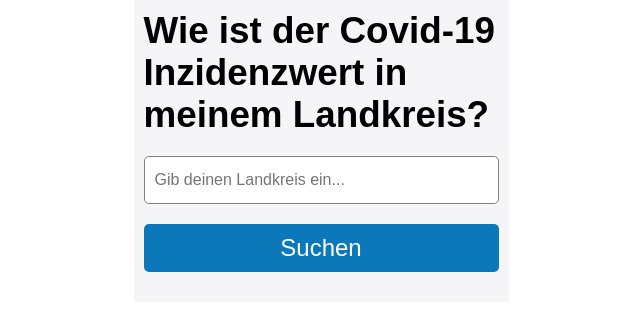
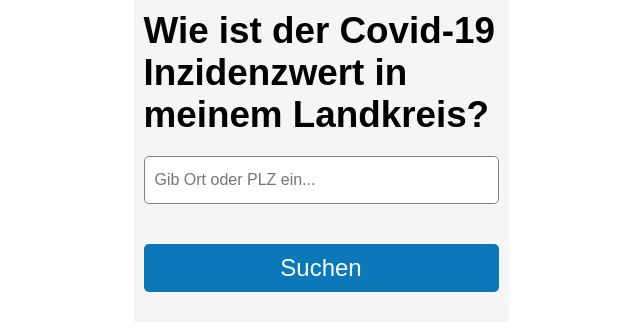
Before and after one commit to JulianBlohm/capstone-project, a React (Create React App) app: page / in a window 1280 px wide. Shown: the top 330 px of the page, without its empty margins (319-959 px from the left). Built offline with nearby package versions, Linux system fonts and the light colour scheme; no server answers.

Commit message:
Add geocoding and displayed error message

```diff
--- a/src/MainPage.js
+++ b/src/MainPage.js
@@ -1,31 +1,47 @@
-import Form from './components/Form'
 import styled from 'styled-components/macro'
-import { useEffect } from 'react'
+import { useState, useEffect } from 'react'
+import getGeoData from './services/getGeoData'
 import getRkiData from './services/getRkiData'
 import useUserInput from './hooks/useUserInput'
+import Form from './components/Form'
+
 
 function MainPage() {
 
     const {
         userInput,
         setUserInput,
-        county,
-        setCounty,
-        incidence,
-        setIncidence
+        userPlace,
+        setUserPlace,
+        coordinates,
+        setCoordinates,
+        countyData,
+        setCountyData
     }
     = useUserInput()
 
-    const countyResult = county.charAt(0).toUpperCase() + county.slice(1)
+    const [ errorMessage, setErrorMessage ] = useState()
 
-    // eslint-disable-next-line react-hooks/exhaustive-deps
-    useEffect(() => getCountyData(), [county])
+
+    useEffect(() => {userPlace && getCountyData()}, [userPlace])
+    useEffect(() => {coordinates.longitude && getIncidenceData()}, [coordinates])
+    useEffect(() => setErrorMessage(''), [userPlace,coordinates] )
+
+    console.log(coordinates)
+    console.log(countyData)
 
     function getCountyData() {
-        getRkiData(county)
-            .then(data => setIncidence(Math.round(data.features[0].attributes.cases7_per_100k)))
-            .catch((error) => console.log('No Data from Server'))
+        getGeoData(userPlace)
+            .then(geoData => setCoordinates({latitude: Number(geoData[0].lat).toFixed(6), longitude: Number(geoData[0].lon).toFixed(6)}))
+            .catch((error) => setErrorMessage('Ort konnte vom Server nicht bestimmt werden'))
     }
+
+    function getIncidenceData() {
+         getRkiData(coordinates)
+            .then(data => setCountyData({countyName: data.features[0].attributes.GEN, incidence: Math.round(data.features[0].attributes.cases7_per_100k) }))
+            .catch((error) => {!errorMessage && setErrorMessage('RKI-Daten konnten nicht geladen werden')})
+    }
+
 
     return (
         <MainPageStyled>
@@ -33,11 +49,12 @@ function MainPage() {
             <Form
                 userInput={userInput}
                 setUserInput={setUserInput}
-                setCounty={setCounty}
+                setPlace={setUserPlace}
+                errorMessage={errorMessage}
                 >
             </Form>
 
-            { incidence ? <h2> {countyResult} hat aktuell eine 7-Tage-Inzidenz von {incidence} </h2> : '' }
+            { countyData.incidence ? <h2> {countyData.countyName} hat aktuell eine 7-Tage-Inzidenz von {countyData.incidence} </h2> : '' }
         </MainPageStyled>
     )
 }
--- a/src/components/Form.js
+++ b/src/components/Form.js
@@ -1,36 +1,51 @@
 import Button from './Button'
 import Input from './Input'
 import PropTypes from 'prop-types'
+import styled from 'styled-components/macro'
 
 
-function Form({userInput, setUserInput, setCounty}) {
+function Form({userInput, setUserInput, setPlace, errorMessage}) {
 
     function handleChange(event) {
         setUserInput(event.target.value);
     }
 
-    function handleSubmitCounty(event) {
+    function handleSubmitPlace(event) {
         event.preventDefault()
-        setCounty(userInput)
+        setPlace(userInput)
         setUserInput('')
         event.target.focus()
     }
 
 return (
-            <form onSubmit={handleSubmitCounty}>
+            <FormStyled onSubmit={handleSubmitPlace}>
                 <Input
                     value={userInput}
                     onChange= {handleChange}
-                    placeholderText="Gib deinen Landkreis ein..."/>
+                    placeholderText="Gib Ort oder PLZ ein..."/>
+                <span>{errorMessage}</span>
                 <Button text="Suchen"/>
-            </form>
+            </FormStyled>
 )
 }
 
 Form.propTypes = {
     userInput: PropTypes.string,
     setUserInput: PropTypes.func,
-    setCounty: PropTypes.func
+    setPlace: PropTypes.func,
+    errorMessage: PropTypes.string
 }
 
+const FormStyled = styled.form`
+position: relative;
+
+span {
+    font-size: 0.8rem;
+    color: darkred;
+    position: absolute;
+    left: 11px;
+    top: 55px;
+
+  }
+`
 export default Form
--- a/src/components/Input.js
+++ b/src/components/Input.js
@@ -21,6 +21,7 @@ border-radius: 5px;
 border: 1px solid gray;
 height: 48px;
 font-size: 1rem;
+margin-bottom: 20px;
 `
 
 Input.propTypes = {
--- a/src/hooks/useUserInput.js
+++ b/src/hooks/useUserInput.js
@@ -3,15 +3,24 @@ import { useState } from 'react'
 export default function useUserInput() {
 
     const [userInput, setUserInput] = useState('')
-    const [county, setCounty] = useState('')
-    const [incidence, setIncidence] = useState(0)
+    const [userPlace, setUserPlace] = useState('')
+    const [coordinates, setCoordinates] = useState({
+        latitude: 0,
+        longitude: 0,
+    })
+    const [countyData, setCountyData] = useState({
+        countyName: '',
+        incidence: 0
+    })
 
     return {
         userInput,
         setUserInput,
-        county,
-        setCounty,
-        incidence,
-        setIncidence
+        userPlace,
+        setUserPlace,
+        coordinates,
+        setCoordinates,
+        countyData,
+        setCountyData
     }
 }
--- /dev/null
+++ b/src/services/getGeoData.js
@@ -0,0 +1,4 @@
+export default function getGeoData(place) {
+    return fetch(`https://nominatim.openstreetmap.org/search?q=${place}&format=json&countrycodes=de&limit=1`)
+        .then(res => res.json())
+}
--- a/src/services/getRkiData.js
+++ b/src/services/getRkiData.js
@@ -1,4 +1,4 @@
-export default function getRkiData(county) {
-    return fetch(`https://services7.arcgis.com/mOBPykOjAyBO2ZKk/arcgis/rest/services/RKI_Landkreisdaten/FeatureServer/0/query?where=GEN%20%3D%20%27${county}%27&outFields=OBJECTID,GEN,cases7_per_100k&outSR=4326&f=json`)
+export default function getRkiData(coordinates) {
+    return fetch(`https://services7.arcgis.com/mOBPykOjAyBO2ZKk/arcgis/rest/services/RKI_Landkreisdaten/FeatureServer/0/query?outFields=OBJECTID,cases7_per_100k,GEN,last_update,BL&geometryType=esriGeometryPoint&spatialRel=esriSpatialRelWithin&inSR=4326&outSR=4326&f=json&geometry=${coordinates.longitude},${coordinates.latitude}`)
         .then(res => res.json())
 }
--- a/src/styles/GlobalStyle.js
+++ b/src/styles/GlobalStyle.js
@@ -17,4 +17,9 @@ export default createGlobalStyle`
     display: flex;
     justify-content: center;
   }
+
+  span {
+    font-size: 1rem;
+    color: darkred;
+  }
 `
```
